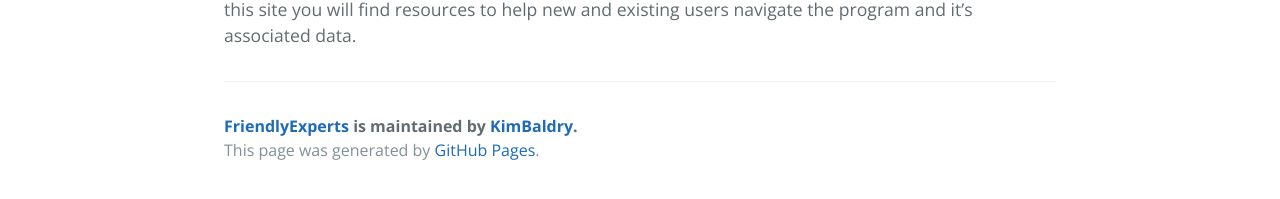
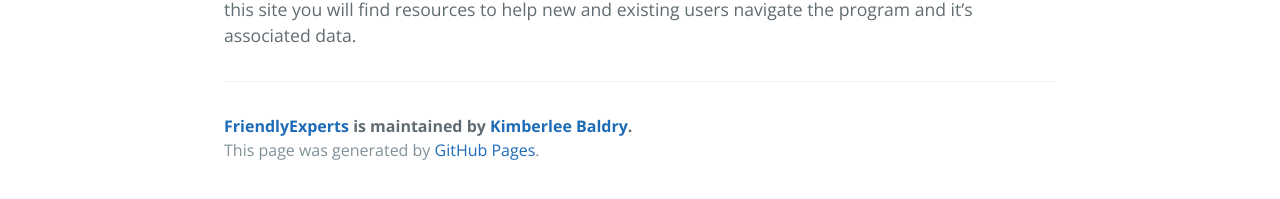
Before and after one commit to KimBaldry/FriendlyExperts, a Jekyll site: the page built from index.md, in a window 1280 px wide. Shown: the part 653-852 px from the top of the page. Built offline with Jekyll 4.4.1, drawn with Linux system fonts in a browser that asks for light colours.

Commit message:
Update default.html

```diff
--- a/_layouts/default.html
+++ b/_layouts/default.html
@@ -40,7 +40,7 @@
 
       <footer class="site-footer">
         {% if site.github.is_project_page %}
-          <span class="site-footer-owner"><a href="{{ site.github.repository_url }}">{{ site.github.repository_name }}</a> is maintained by <a href="{{ site.github.owner_url }}">{{ site.github.owner_name }}</a>.</span>
+          <span class="site-footer-owner"><a href="{{ site.github.repository_url }}">{{ site.github.repository_name }}</a> is maintained by <a href="{{ site.github.owner_url }}">Kimberlee Baldry</a>.</span>
         {% endif %}
         <span class="site-footer-credits">This page was generated by <a href="https://pages.github.com">GitHub Pages</a>.</span>
       </footer>
```
